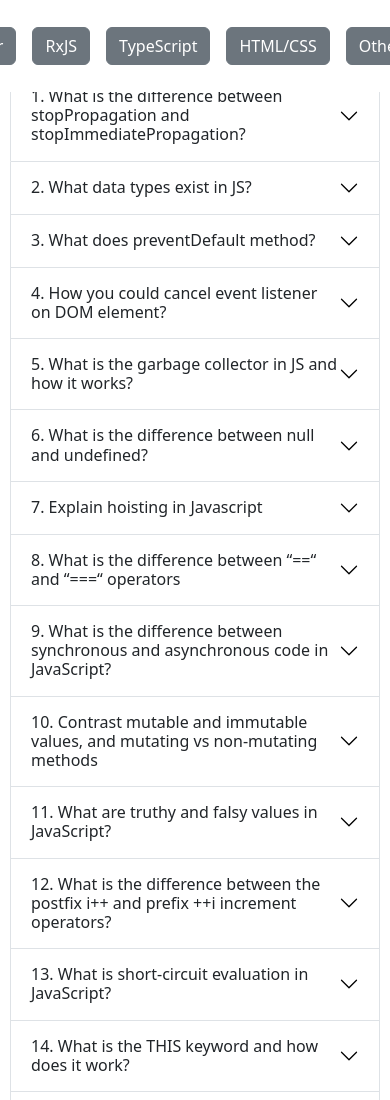
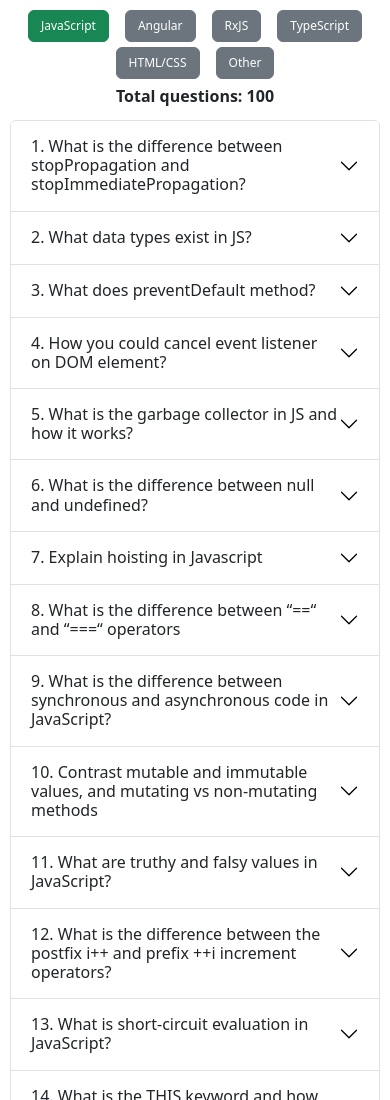
Before and after one commit to artem-prygin/interview-questions, a plain HTML site: page index.html in a window 390 px wide. Shown: the top 1100 px of the page. Drawn offline with nearby package versions, Linux system fonts and the light colour scheme.

Commit message:
style updates

```diff
--- a/index.html
+++ b/index.html
@@ -17,7 +17,7 @@
 </head>
 <body>
     <nav>
-        <div class="buttons mx-auto d-flex justify-content-center align-items-center"
+        <div class="buttons mx-auto d-flex justify-content-center align-items-center flex-wrap"
              id="buttons">
             <button type="button"
                     id="js"
--- a/style.css
+++ b/style.css
@@ -6,6 +6,7 @@ nav {
     position: fixed;
     padding: 10px;
     top: 0;
+    left: 0;
     z-index: 5;
     width: 100%;
     background: #fff;
@@ -14,3 +15,24 @@ nav {
 strong {
     display: block;
 }
+
+@media screen and (max-width: 575px) {
+    body {
+        margin-top: 120px;
+    }
+
+    nav {
+        padding: 10px 3px;
+    }
+
+    nav button {
+        margin-bottom: 5px;
+        font-size: 12px !important;
+    }
+
+    nav strong {
+        display: block;
+    }
+}
+
+}
```
